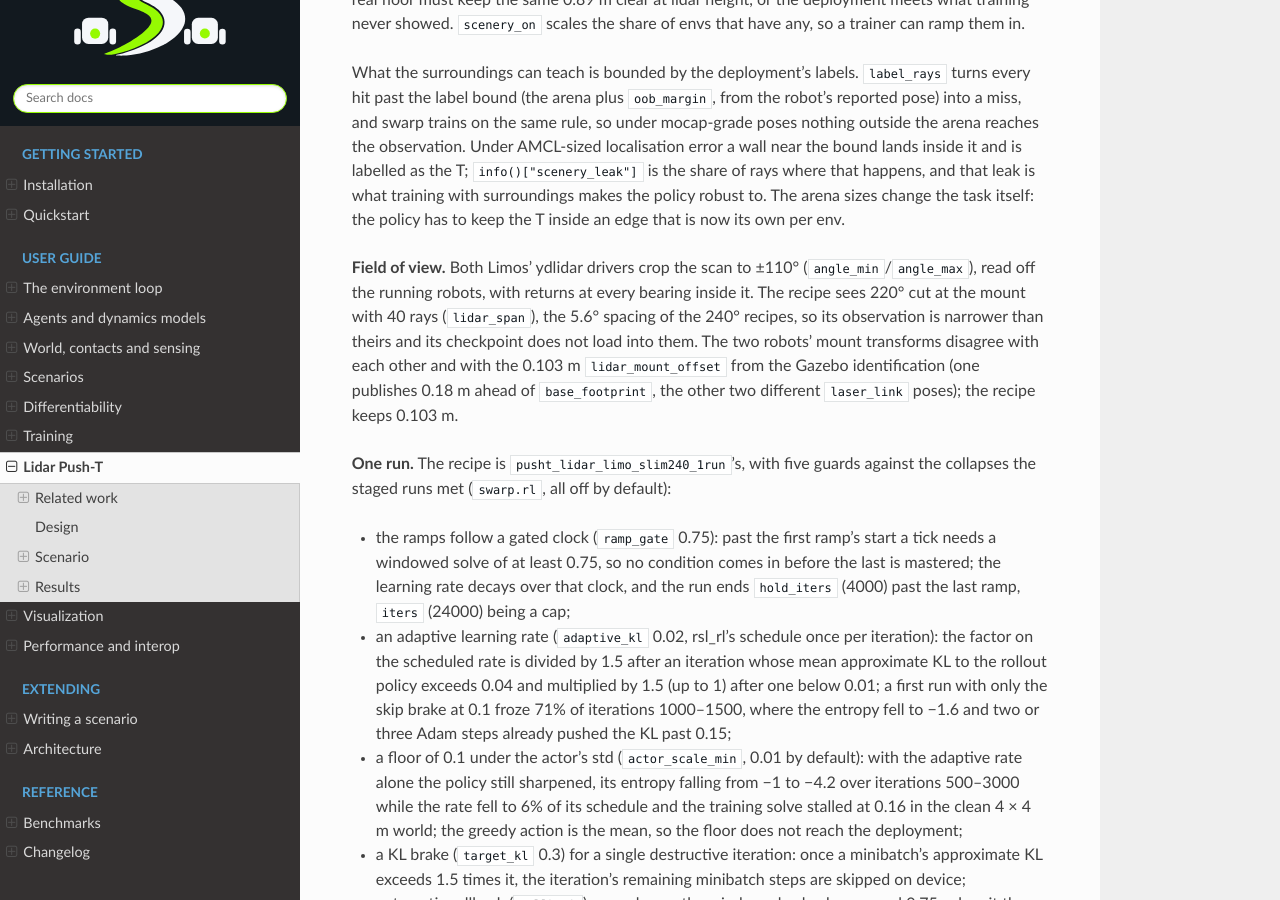
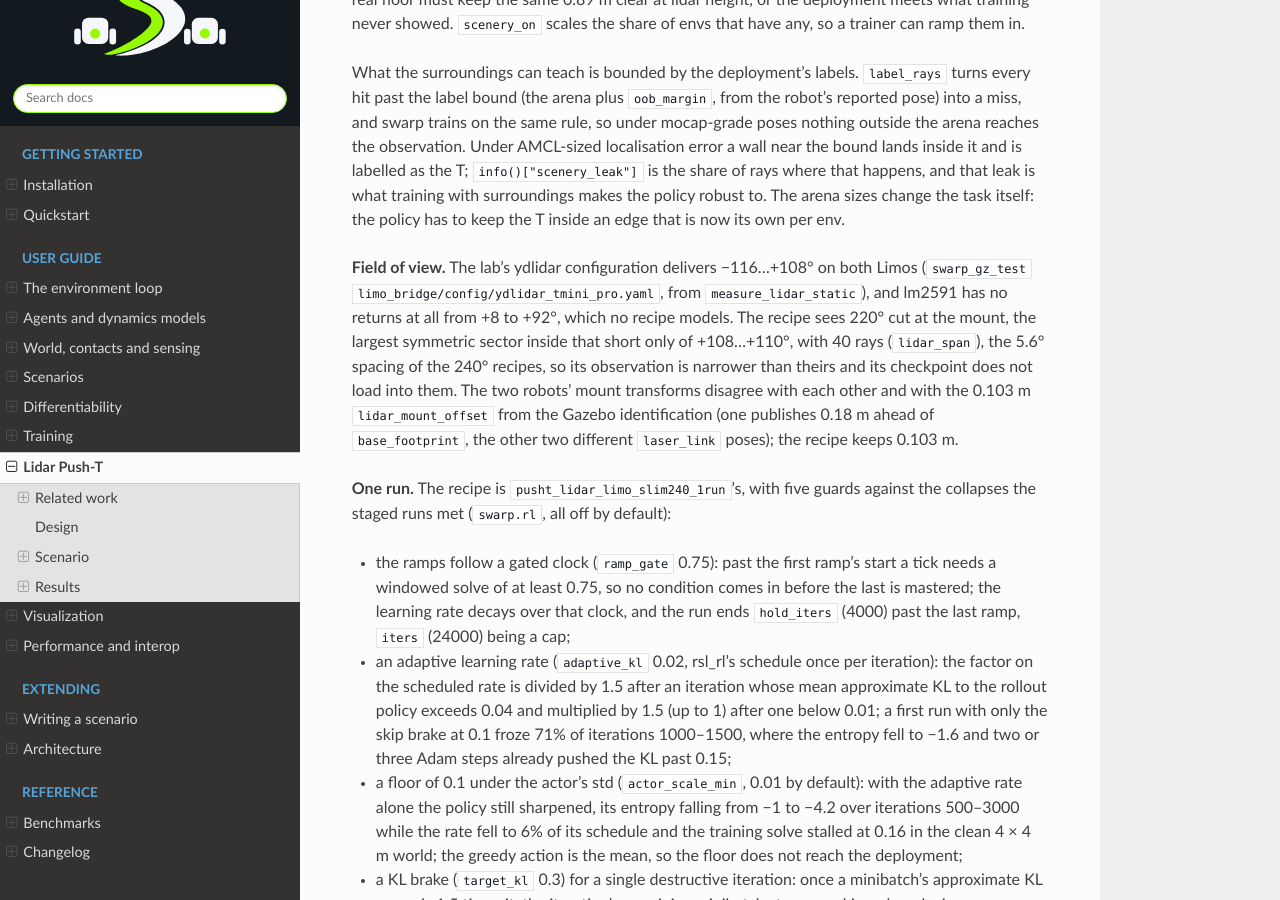
Before and after one commit to ddebenedittis/swarp, a Sphinx documentation site: the page built from docs/pusht-lidar.md, in a window 1280 px wide and 900 px high, scrolled down 14118 px. Built offline with Sphinx 7.4.7 and the Read the Docs theme 3.1.0, drawn with Linux system fonts in a browser that asks for light colours.

Commit message:
Correct the L9 field-of-view note: the lab drivers deliver -116..+108 deg, lm2591 is blind +8..+92

```diff
--- a/docs/pusht-lidar.md
+++ b/docs/pusht-lidar.md
@@ -373,8 +373,8 @@ Under AMCL-sized localisation error a wall near the bound lands inside it and is
 The arena sizes change the task itself: the policy has to keep the T inside an edge that is now its own per env.
 
 **Field of view.**
-Both Limos' ydlidar drivers crop the scan to ±110° (`angle_min`/`angle_max`), read off the running robots, with returns at every bearing inside it.
-The recipe sees 220° cut at the mount with 40 rays (`lidar_span`), the 5.6° spacing of the 240° recipes, so its observation is narrower than theirs and its checkpoint does not load into them.
+The lab's ydlidar configuration delivers −116…+108° on both Limos (`swarp_gz_test` `limo_bridge/config/ydlidar_tmini_pro.yaml`, from `measure_lidar_static`), and lm2591 has no returns at all from +8 to +92°, which no recipe models.
+The recipe sees 220° cut at the mount, the largest symmetric sector inside that short only of +108…+110°, with 40 rays (`lidar_span`), the 5.6° spacing of the 240° recipes, so its observation is narrower than theirs and its checkpoint does not load into them.
 The two robots' mount transforms disagree with each other and with the 0.103 m `lidar_mount_offset` from the Gazebo identification (one publishes 0.18 m ahead of `base_footprint`, the other two different `laser_link` poses); the recipe keeps 0.103 m.
 
 **One run.**
```
Also changed, not shown: CHANGELOG.md (+1 -1 lines), 1 other file.
